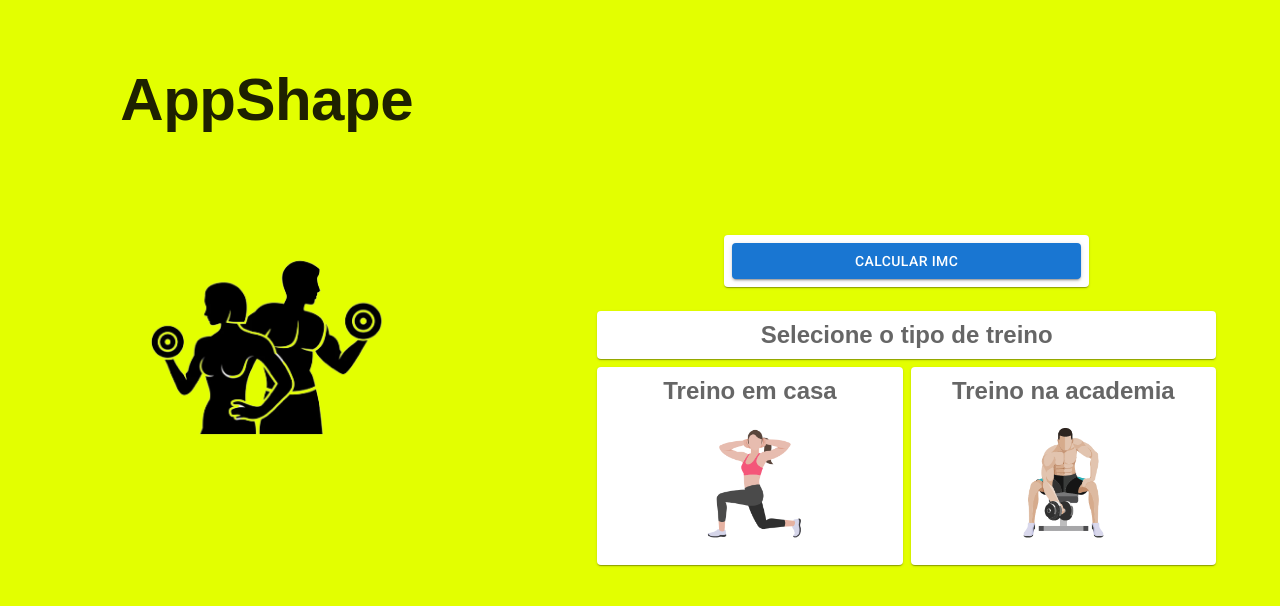
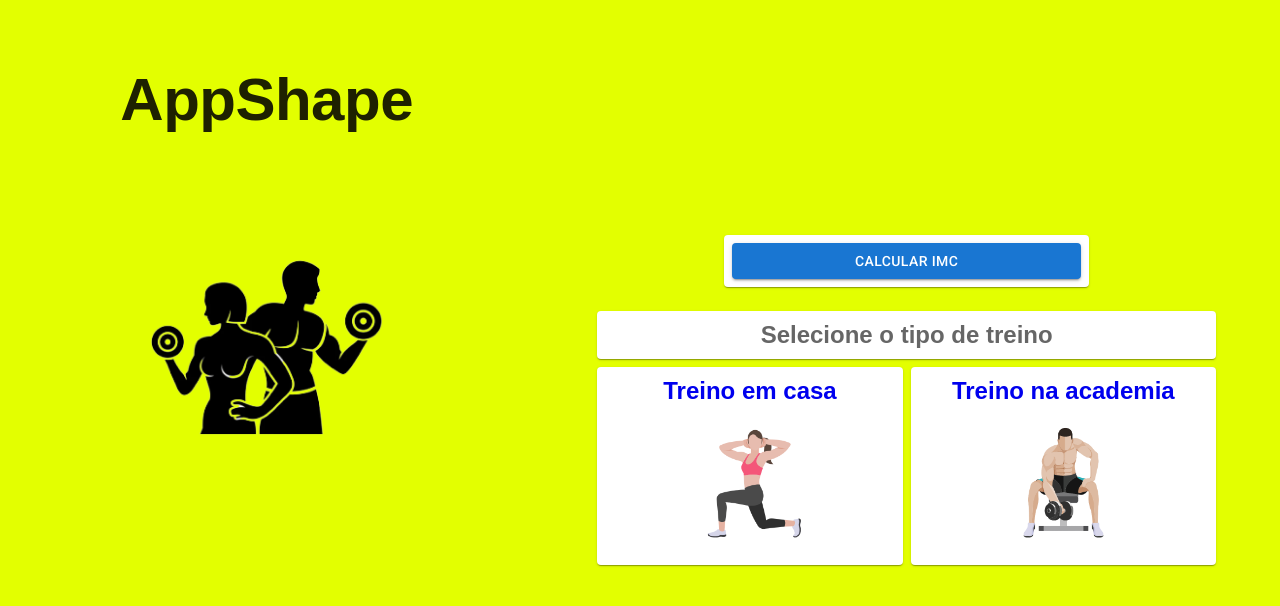
Before and after one commit to Matheus-HMPaiva/AppShape_frontend, a React (Create React App) app: page /home in a window 1280 px wide. Shown: the top 606 px of the page. Built offline with nearby package versions, Linux system fonts and the light colour scheme.

Commit message:
criando os testes

```diff
--- /dev/null
+++ b/src/components/GymWorkout.js
@@ -0,0 +1,5 @@
+export default function GymWorkout(){
+    return(
+        <h1>oi</h1>
+    )
+}
--- a/src/components/Home.js
+++ b/src/components/Home.js
@@ -4,6 +4,7 @@ import styled from "@emotion/styled";
 import homeImage from '../images/home.png';
 import treinoCasa from '../images/treinoCasa.png';
 import treinoAcademia from '../images/treinoAcademia.png';
+import { Link } from "react-router-dom";
 
 const defaultTheme = createTheme();
 
@@ -96,6 +97,7 @@ export default function Home() {
                             </Grid>
                             <Grid item xs={6}>
                                 <Item>
+                                    <Link style={{ textDecoration: 'none' }} to={'/workout/home'}>
                                         <Typography component="h5" variant="h5" fontFamily={'sans-serif'} sx={{ fontWeight: 'bold' }}>
                                             Treino em casa
                                         </Typography>
@@ -105,10 +107,13 @@ export default function Home() {
                                             sx={{
                                                 width: '50%',
                                             }} />
+                                    </Link>
                                 </Item>
                             </Grid>
                             <Grid item xs={6}>
-                                <Item><Typography component="h5" variant="h5" fontFamily={'sans-serif'} sx={{ fontWeight: 'bold' }}>
+                                <Item>
+                                    <Link style={{ textDecoration: 'none' }} to={'/workout/gym'}>
+                                        <Typography component="h5" variant="h5" fontFamily={'sans-serif'} sx={{ fontWeight: 'bold' }}>
                                             Treino na academia
                                         </Typography>
                                         <Box
@@ -117,6 +122,7 @@ export default function Home() {
                                             sx={{
                                                 width: '50%',
                                             }} />
+                                    </Link>
                                 </Item>
                             </Grid>
 
--- /dev/null
+++ b/src/components/HomeWorkout.js
@@ -0,0 +1,5 @@
+export default function HomeWorkout(){
+    return(
+        <h1>oi</h1>
+    )
+}
--- /dev/null
+++ b/src/components/IMCCalculator.js
@@ -0,0 +1,5 @@
+export default function IMCCalculator(){
+    return(
+        <h1>oi</h1>
+    )
+}
--- a/src/routes/routes.js
+++ b/src/routes/routes.js
@@ -2,6 +2,9 @@ import React from "react";
 import { Routes, Route, BrowserRouter } from "react-router-dom";
 import Login from "../components/Login";
 import Home from "../components/Home";
+import HomeWorkout from "../components/HomeWorkout";
+import GymWorkout from "../components/GymWorkout";
+import IMCCalculator from "../components/IMCCalculator";
 
 const Rotas = () => {
     return (
@@ -9,6 +12,9 @@ const Rotas = () => {
             <Routes>
                 <Route path="/" element={<Login/>} />
                 <Route path="/home" element={<Home/>} />
+                <Route path="/workout/home" element={<HomeWorkout/>} />
+                <Route path="/workout/gym" element={<GymWorkout/>} />
+                <Route path="/imc" element={<IMCCalculator/>} />
             </Routes>
         </BrowserRouter>
     )
```
Also changed, not shown: 1 other file (tests, documents, lock files or other folders). Lines whose indentation alone changed are shown as unchanged.
